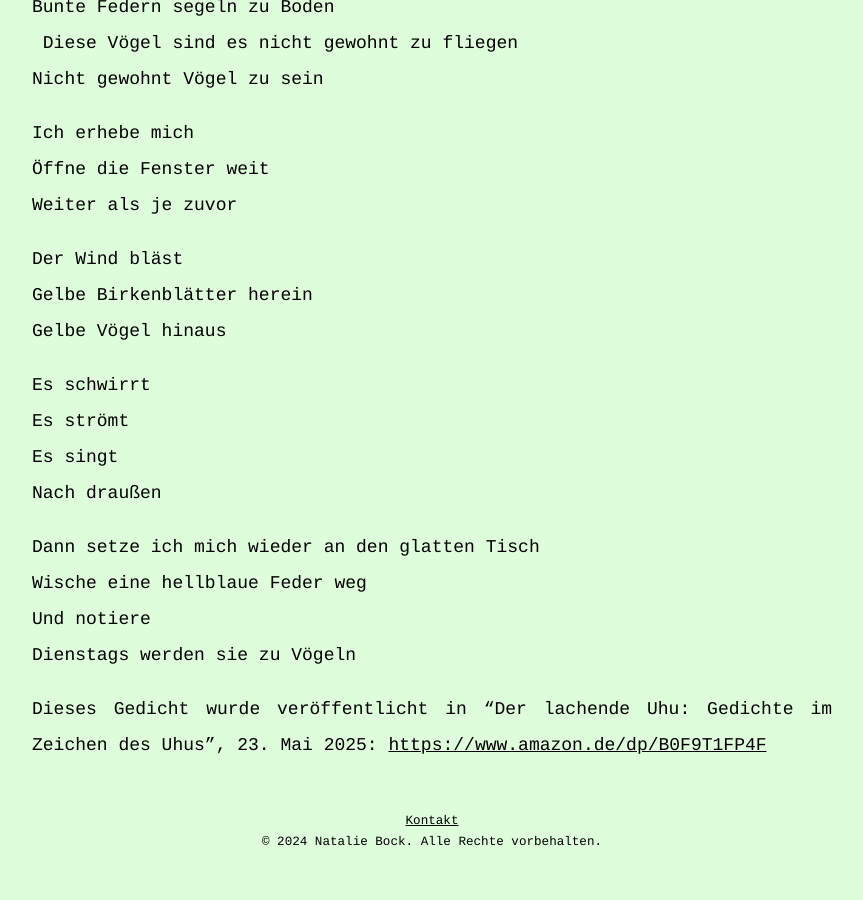
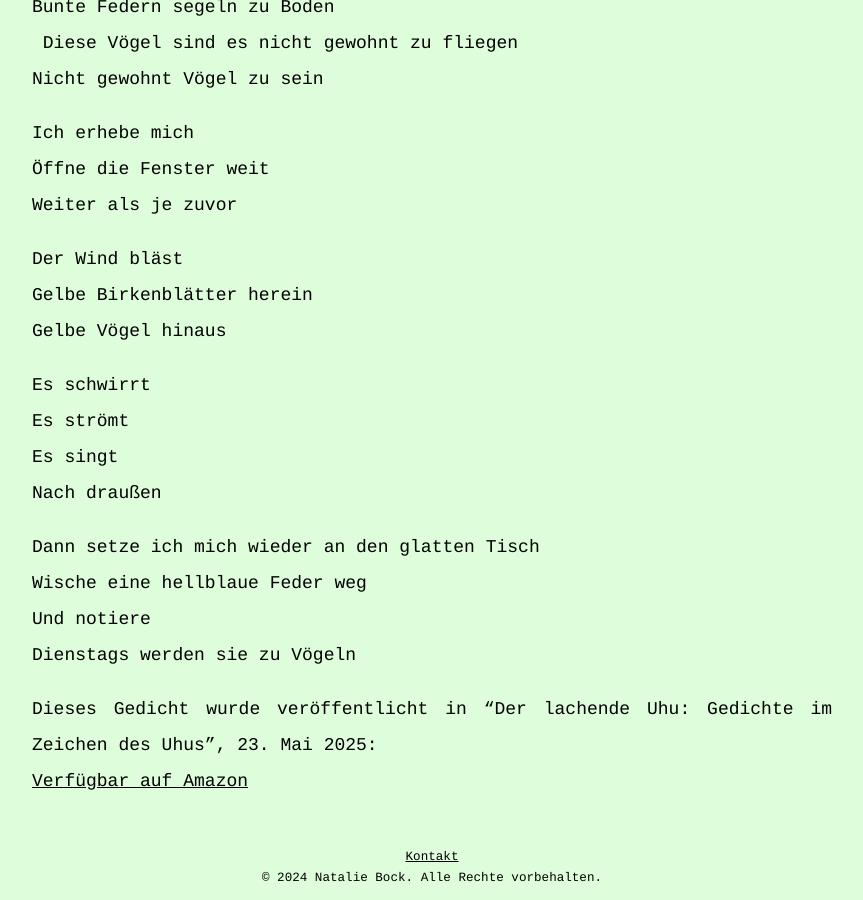
Before and after one commit to bananaboat-nat/lies-mich.com, a Jekyll site: the page built from _stories/dienstags_voegel.markdown, in a window 1280 px wide and 900 px high, scrolled down 3553 px. Shown: the whole window, without its empty margins (208-1071 px from the left). Built offline with Jekyll 4.4.1, drawn with Linux system fonts in a browser that asks for light colours; before the commit the page ends 4417 px from its top, so only the background shows below that.

Commit message:
Update dienstags_voegel.markdown

```diff
--- a/_stories/dienstags_voegel.markdown
+++ b/_stories/dienstags_voegel.markdown
@@ -133,4 +133,5 @@ Dienstags werden sie zu Vögeln
 
 
 
-Dieses Gedicht wurde veröffentlicht in "Der lachende Uhu: Gedichte im Zeichen des Uhus", 23. Mai 2025: [https://www.amazon.de/dp/B0F9T1FP4F](https://www.amazon.de/dp/B0F9T1FP4F)
+Dieses Gedicht wurde veröffentlicht in "Der lachende Uhu: Gedichte im Zeichen des Uhus", 23. Mai 2025:
+[Verfügbar auf Amazon]([https://www.geeksforgeeks.org/](https://www.amazon.de/dp/B0F9T1FP4F)){:target="_blank"}
```
